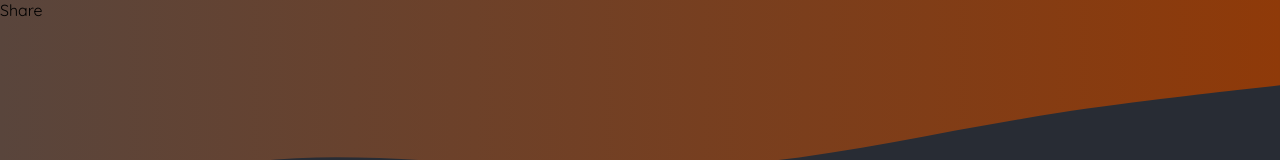
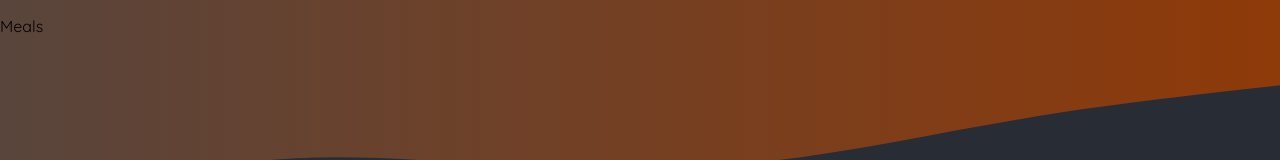
Before and after one commit to ajewoleOlugbenga/community-member, a Next.js app: page /meals/1 in a window 1280 px wide. Shown: the top 160 px of the page. Built offline with nearby package versions, Linux system fonts and the light colour scheme.

Commit message:
"Updated Share component in page.js: added Next/Link import, replaced div with main element, and changed inner text"

```diff
--- a/app/meals/[slug]/page.js
+++ b/app/meals/[slug]/page.js
@@ -1,9 +1,12 @@
-import React from 'react'
+import Link from "next/link";
+
 
 const Share = () => {
   return (
-    <div>Share</div>
-  )
-}
+    <main>
+      <p>Meals</p>
+    </main>
+  );
+};
 
 export default Share;
```
